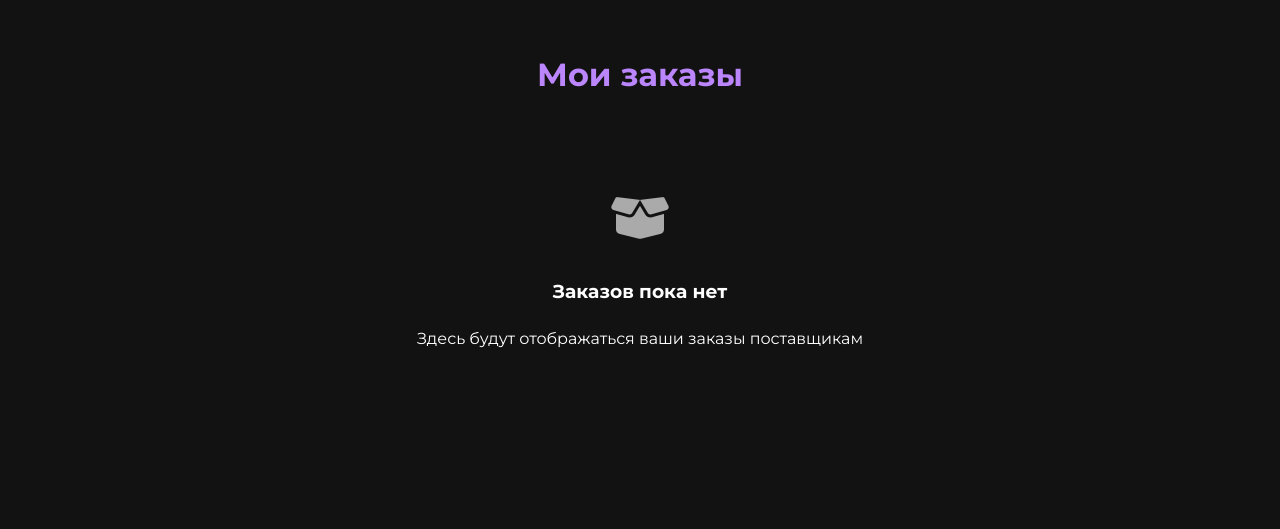
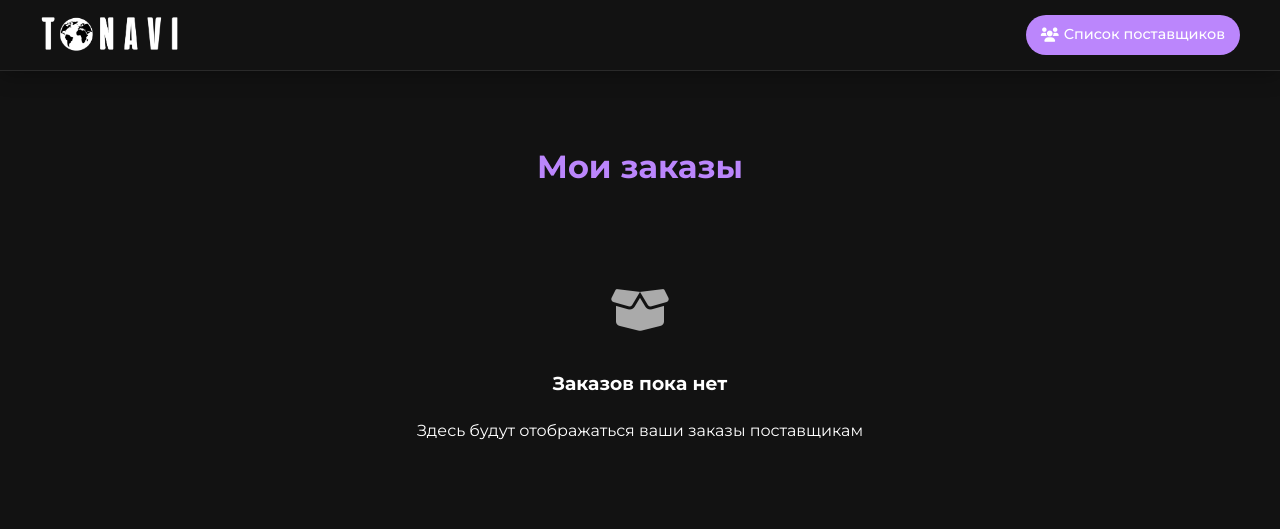
Before and after one commit to s0163614/tonavi, a Flask app: template templates/seller_orders.html in a window 1280 px wide. Shown: the top 529 px of the page. Run offline with Flask 3, Linux system fonts and the light colour scheme; the template is opened without the code that fills it, so the values that code supplies are empty.

Commit message:
Update seller_orders.html

```diff
--- a/templates/seller_orders.html
+++ b/templates/seller_orders.html
@@ -20,6 +20,21 @@
             --warning: #ffab00;
             --error: #ff4444;
         }
+        .logo-container {
+            display: flex;
+            align-items: center;
+            gap: 15px;
+        }
+
+        .logo {
+            height: 40px;
+            width: auto;
+            transition: transform 0.3s ease;
+        }
+
+        .logo:hover {
+            transform: scale(1.05);
+        }
 
         body {
             font-family: 'Montserrat', sans-serif;
@@ -27,6 +42,7 @@
             color: var(--text);
             line-height: 1.6;
             padding: 20px;
+            margin-top: 80px; /* Добавлено для фиксированного хедера */
         }
 
         .container {
@@ -38,6 +54,7 @@
             color: var(--primary);
             margin-bottom: 30px;
             text-align: center;
+            padding-top: 20px; /* Добавлено для отступа от хедера */
         }
 
         .orders-list {
@@ -95,6 +112,7 @@
         .order-detail {
             display: flex;
             margin-bottom: 8px;
+            align-items: center; /* Добавлено для выравнивания кнопки */
         }
 
         .detail-label {
@@ -169,15 +187,114 @@
             background: var(--error);
             color: #fff;
         }
+        .page-header {
+            text-align: center;
+            margin-bottom: 40px;
+            padding: 20px 0;
+            position: relative;
+        }
+        .header-actions {
+            display: flex;
+            gap: 15px;
+            align-items: center;
+        }
+        .header-wrapper {
+            position: fixed;
+            top: 0;
+            left: 0;
+            right: 0;
+            background: linear-gradient(135deg, var(--dark), var(--dark));
+            z-index: 1000;
+            box-shadow: 0 4px 20px rgba(0, 0, 0, 0.3);
+            border-bottom: 1px solid var(--border);
+        }
+
+        .main-header {
+            display: flex;
+            justify-content: space-between;
+            align-items: center;
+            padding: 15px 20px;
+            max-width: 1200px;
+            margin: 0 auto;
+        }
+        .btn-deposit {
+            padding: 6px 12px; /* Уменьшенный размер */
+            background-color: #4CAF50;
+            color: white;
+            text-align: center;
+            text-decoration: none;
+            border-radius: 5px;
+            transition: background-color 0.3s;
+            font-size: 0.85rem; /* Уменьшенный размер шрифта */
+            margin-left: 10px; /* Отступ от текста */
+        }
+        .btn-deposit:hover {
+            background-color: #45a049;
+        }
+
+        /* Новый стиль для контейнера депозита */
+        .deposit-container {
+            display: flex;
+            align-items: center;
+            flex-wrap: wrap;
+            gap: 5px;
+        }
+        .profile-btn, .logout-btn, .nav-btn {
+            color: white;
+            padding: 8px 15px;
+            border-radius: 20px;
+            text-decoration: none;
+            font-weight: 500;
+            display: flex;
+            align-items: center;
+            gap: 5px;
+            transition: all 0.3s ease;
+            border: none;
+            cursor: pointer;
+            font-size: 0.9rem;
+            white-space: nowrap;
+        }
+
+        .profile-btn {
+            background: var(--primary);
+            color: white;
+        }
+
+        .profile-section {
+            background: var(--light);
+            border-radius: 10px;
+            padding: 20px;
+            margin-bottom: 30px;
+        }
+
+        .profile-info {
+            display: grid;
+            grid-template-columns: 1fr 1fr;
+            gap: 20px;
+        }
     </style>
 </head>
 <body>
+    <div class="header-wrapper">
+        <div class="main-header">
+            <div class="logo-container">
+                <img src="{{ url_for('static', filename='logo/logo4.png') }}" alt="Логотип" class="logo">
+            </div>
+            <div class="header-actions" style="grid-column: span 2;">
+                <a href="{{ url_for('suppliers_list') }}"
+                class="profile-btn">
+                    <i class="fas fa-users"></i> Список поставщиков
+                </a>
+            </div>
+        </div>
+    </div>
     <div class="container">
         <h1>Мои заказы</h1>
 
         {% if orders %}
         <div class="orders-list">
             {% for order in orders %}
+
             <div class="order-card">
                 <div class="order-header">
                     <span class="order-id">Заказ #{{ order.id[:8] }}</span>
@@ -207,11 +324,20 @@
                         <span class="detail-label">Сумма:</span>
                         <span>{{ "%.2f"|format(order.total) }} ₽</span>
                     </div>
+                    <div class="order-detail">
+                        <span class="detail-label">Депозит поставщика:</span>
+                        <div class="deposit-container">
+                            <span>{{ "%.2f"|format(order.supplier_deposit or 0) }} ₽</span>
+                            <a href="{{ url_for('update_deposit', supplier_id=order.supplier_id) }}" class="btn-deposit">Пополнить</a>
+                        </div>
+                    </div>
+
                 </div>
 
                 <div class="order-items">
                     <h3>Товары:</h3>
                     {% if order.order_items %}
+
                         {% for item in order.order_items %}
                         <div class="order-item">
                             <span>{{ item.name }} ({{ item.article }}) × {{ item.quantity }}</span>
```
Lines whose indentation alone changed are shown as unchanged.
